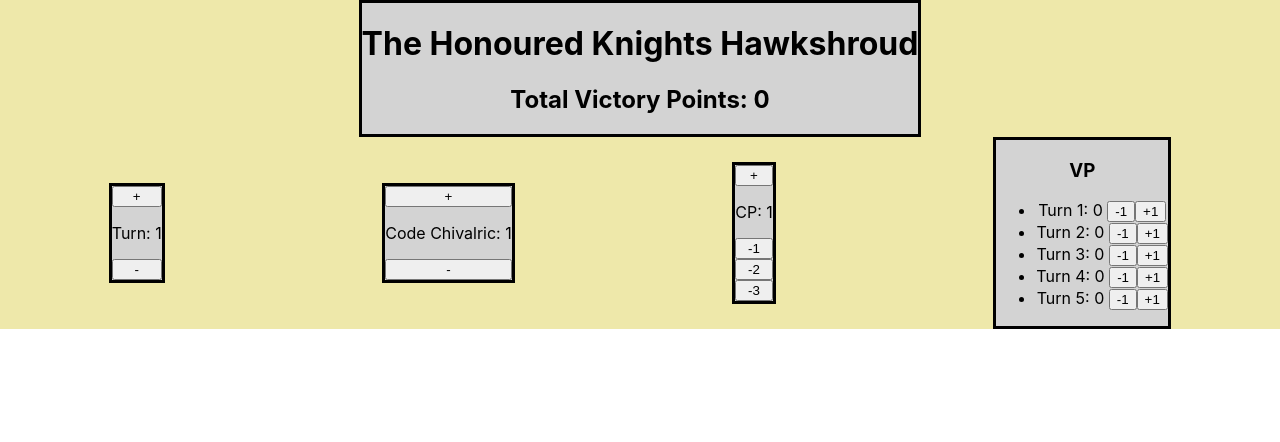
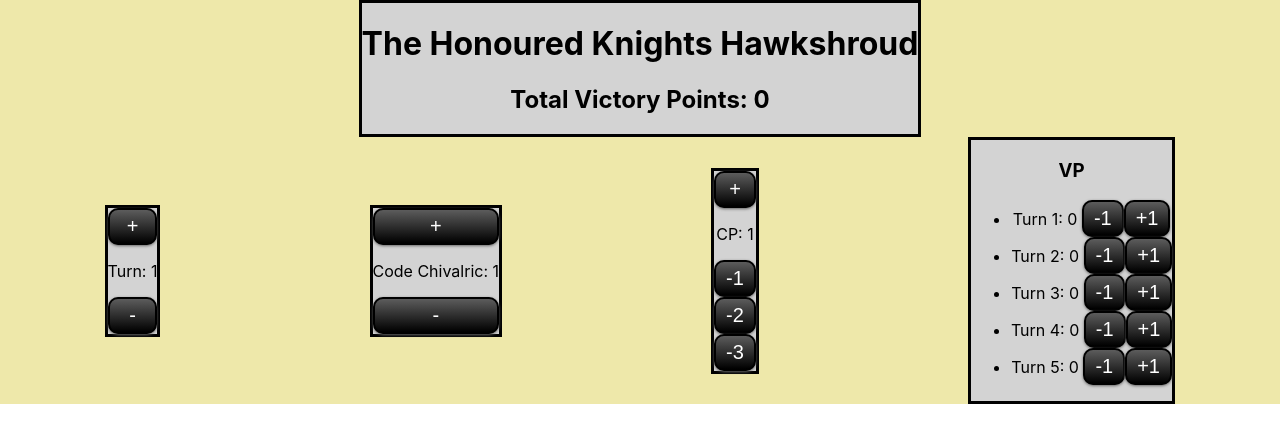
Before and after one commit to DCDoncaster/battletracker, a React (Create React App) app: page / in a window 1280 px wide. Shown: the top 442 px of the page. Built offline with nearby package versions, Linux system fonts and the light colour scheme.

Commit message:
css tweaks

```diff
--- a/src/App.css
+++ b/src/App.css
@@ -11,6 +11,8 @@
   align-items: center;
   background-color: palegoldenrod;
 }
+
+
 .Component{
   display: flex;
   text-align: center;
@@ -37,3 +39,35 @@
   font-size: calc(10px + 2vmin);
   color: white;
 }
+
+
+.customBtn {
+  background: #5c5c5c;
+  background-image: -webkit-linear-gradient(top, #5c5c5c, #000000);
+  background-image: -moz-linear-gradient(top, #5c5c5c, #000000);
+  background-image: -ms-linear-gradient(top, #5c5c5c, #000000);
+  background-image: -o-linear-gradient(top, #5c5c5c, #000000);
+  background-image: linear-gradient(to bottom, #5c5c5c, #000000);
+  -webkit-border-radius: 10;
+  -moz-border-radius: 10;
+  border-radius: 10px;
+  -webkit-box-shadow: 0px 1px 3px #666666;
+  -moz-box-shadow: 0px 1px 3px #666666;
+  box-shadow: 0px 1px 3px #666666;
+  font-family: Arial;
+  color: #ffffff;
+  font-size: 20px;
+  padding: 5px 10px 5px 10px;
+  border: solid #000000 2px;
+  text-decoration: none;
+}
+
+.customBtn:hover {
+  background: #828282;
+  background-image: -webkit-linear-gradient(top, #828282, #575757);
+  background-image: -moz-linear-gradient(top, #828282, #575757);
+  background-image: -ms-linear-gradient(top, #828282, #575757);
+  background-image: -o-linear-gradient(top, #828282, #575757);
+  background-image: linear-gradient(to bottom, #828282, #575757);
+  text-decoration: none;
+}
--- a/src/App.js
+++ b/src/App.js
@@ -10,6 +10,7 @@ import VPComponent from './components/VPTracker';
 function useStickyState(defaultValue, key) {
   const [value, setValue] = React.useState(() => {
     const stickyValue = window.localStorage.getItem(key);
+    //If there's a value parse it, if not apply the default value provided from state
     return stickyValue !== null
       ? JSON.parse(stickyValue)
       : defaultValue;
@@ -21,7 +22,7 @@ function useStickyState(defaultValue, key) {
 }
 
 function App() {
-
+  //TODO: Add a reset button to reset all counters to 0
   const [turn, setTurn] = useStickyState(1, "turn");
   const [chivalry, setChivalry] = useStickyState(1, "chivalry");
   const [commandPoints, setCommandPoints] = useStickyState(1, "commandPoints");
--- a/src/components/ChivalricTracker.js
+++ b/src/components/ChivalricTracker.js
@@ -5,11 +5,11 @@ function ChivalryComponent(props) {
       // TODO: add a selector to allow to chose oaths and display these somewhere
       <div className='buttonWrapper'>
         {/* button to increase chivalry by 1 to max of 6*/}
-        <button onClick={() => props.chivalry <6? props.setChivalry(props.chivalry + 1):props.setChivalry}>+</button>
+        <button className='customBtn' onClick={() => props.chivalry <6? props.setChivalry(props.chivalry + 1):props.setChivalry}>+</button>
         {/* display current chivalry */}
         <p>Code Chivalric: {props.chivalry}</p>
         {/* button to decrease chivalry by 1 to minimum of 0*/}
-        <button onClick={() => props.chivalry >0 ?props.setChivalry(props.chivalry - 1):props.setChivalry}>-</button>
+        <button className='customBtn' onClick={() => props.chivalry >0 ?props.setChivalry(props.chivalry - 1):props.setChivalry}>-</button>
         </div>
 
 
--- a/src/components/CommandTracker.js
+++ b/src/components/CommandTracker.js
@@ -5,14 +5,14 @@ function CommandComponent(props) {
 
       <div className='buttonWrapper'>
         {/* button to increase command by 1 */}
-        <button onClick={() => props.setCommandPoints(props.commandPoints + 1)}>+</button>
+        <button className='customBtn' onClick={() => props.setCommandPoints(props.commandPoints + 1)}>+</button>
         {/* display current command */}
         <p>CP: {props.commandPoints}</p>
         {/* button to decrease command by 1 to minimum of 0*/}
         {/* DONE: Fix -2/-3 allowing to go below 0 */}
-        <button onClick={() => props.commandPoints >0 ?props.setCommandPoints(props.commandPoints - 1):props.setCommandPoints(0)}>-1</button>
-        <button onClick={() => props.commandPoints >1 ?props.setCommandPoints(props.commandPoints - 2):props.setCommandPoints(0)}>-2</button>
-        <button onClick={() => props.commandPoints >2 ?props.setCommandPoints(props.commandPoints - 3):props.setCommandPoints(0)}>-3</button>
+        <button className='customBtn' onClick={() => props.commandPoints >0 ?props.setCommandPoints(props.commandPoints - 1):props.setCommandPoints(0)}>-1</button>
+        <button className='customBtn' onClick={() => props.commandPoints >1 ?props.setCommandPoints(props.commandPoints - 2):props.setCommandPoints(0)}>-2</button>
+        <button className='customBtn' onClick={() => props.commandPoints >2 ?props.setCommandPoints(props.commandPoints - 3):props.setCommandPoints(0)}>-3</button>
         </div>
 
 
--- a/src/components/TurnTracker.js
+++ b/src/components/TurnTracker.js
@@ -21,12 +21,12 @@ function TurnComponent(props) {
     return (
       <div className='buttonWrapper'>
         {/* button to increase turn by 1 */}
-        <button onClick={addCPOnNewTurn}>+</button>
+        <button className='customBtn' onClick={addCPOnNewTurn}>+</button>
         {/* display current turn */}
         <p>Turn: {props.turn}</p>
         {/* button to decrease turn by 1 to minimum of 0*/}
         {/*DONE:  Would like this to incremenent/decrement CP appropriately at some point in future */}
-        <button onClick={stepBackTurn}>-</button>
+        <button className='customBtn' onClick={stepBackTurn}>-</button>
       </div>
     );
   }
--- a/src/components/VPTracker.js
+++ b/src/components/VPTracker.js
@@ -35,14 +35,14 @@ function VPComponent(props) {
           <li key={i}>
             Turn {i + 1}:{" " + counter + " "}
             {/* DONE: Stop counting at 15  - handled in increment handler*/}
-            <button
+            <button  className='customBtn'
               onClick={() => {
                 handleDecrementClick(i);
               }}
             >
               -1
             </button>
-            <button
+            <button className='customBtn'
               onClick={() => {
                 handleIncrementClick(i);
               }}
```
